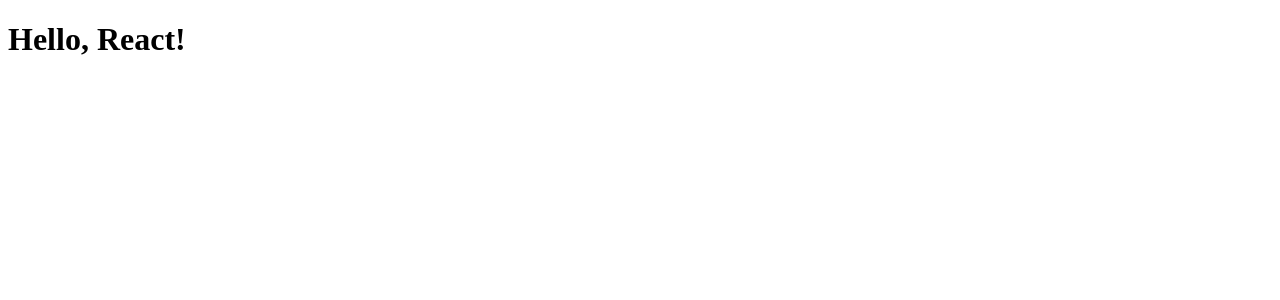
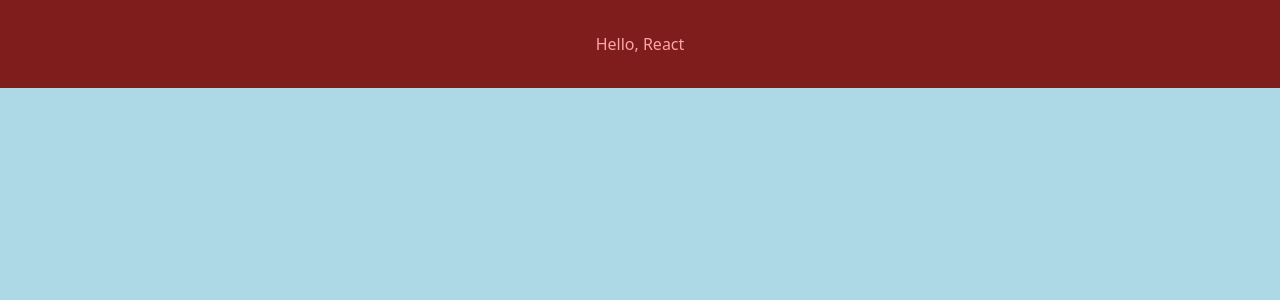
Before and after one commit to blitspace/better-health-test, a React app: page / in a window 1280 px wide. Shown: the top 300 px of the page. Built offline with nearby package versions, Linux system fonts and the light colour scheme; the HTML template or start-up script is replaced by a standard one.

Commit message:
[master] Setup tailwind

```diff
--- /dev/null
+++ b/postcss.config.js
@@ -0,0 +1,10 @@
+const tailwindcss = require('tailwindcss');
+const autoprefixer = require('autoprefixer');
+
+module.exports = {
+    plugins: [
+        'postcss-preset-env',
+        tailwindcss,
+        autoprefixer,
+    ],
+};
--- a/src/Frontend/src/App.js
+++ b/src/Frontend/src/App.js
@@ -2,8 +2,8 @@
 
 const App = () => {
     return (
-        <div>
-            <h1>Hello, React!</h1>
+        <div className="tw-bg-red-900 tw-p-8">
+            <h1 className="tw-text-red-300">Hello, React</h1>
         </div>
     );
 };
--- /dev/null
+++ b/src/Frontend/src/style.css
@@ -0,0 +1,11 @@
+@tailwind base;
+@tailwind components;
+@tailwind utilities;
+
+body {
+    background-color: lightblue;
+}
+
+h1 {
+    @apply tw-text-center;
+}
--- /dev/null
+++ b/tailwind.config.js
@@ -0,0 +1,13 @@
+module.exports = {
+    prefix: 'tw-',
+    content: [
+        './src/**/*.{js,php}'
+    ],
+    theme: {
+        extend: {},
+    },
+    variants: {
+        extend: {},
+    },
+    plugins: [],
+}
--- a/webpack.config.js
+++ b/webpack.config.js
@@ -12,11 +12,16 @@
             test: /\.js$/,
             exclude: /node_modules/,
             use: {
-            loader: 'babel-loader',
-            options: {
-                presets: ['@babel/preset-env', '@babel/preset-react'],
+                loader: 'babel-loader',
+                options: {
+                    presets: ['@babel/preset-env', '@babel/preset-react'],
+                },
             },
-            },
+        },
+        {
+            test: /\.css$/i,
+            include: path.resolve(__dirname, 'src/Frontend/src'),
+            use: ['style-loader', 'css-loader', 'postcss-loader'],
         },
         ],
     },
```
Also changed, not shown: package.json (+10 -2 lines), src/Frontend/src/index.js (+6 -2 lines).
